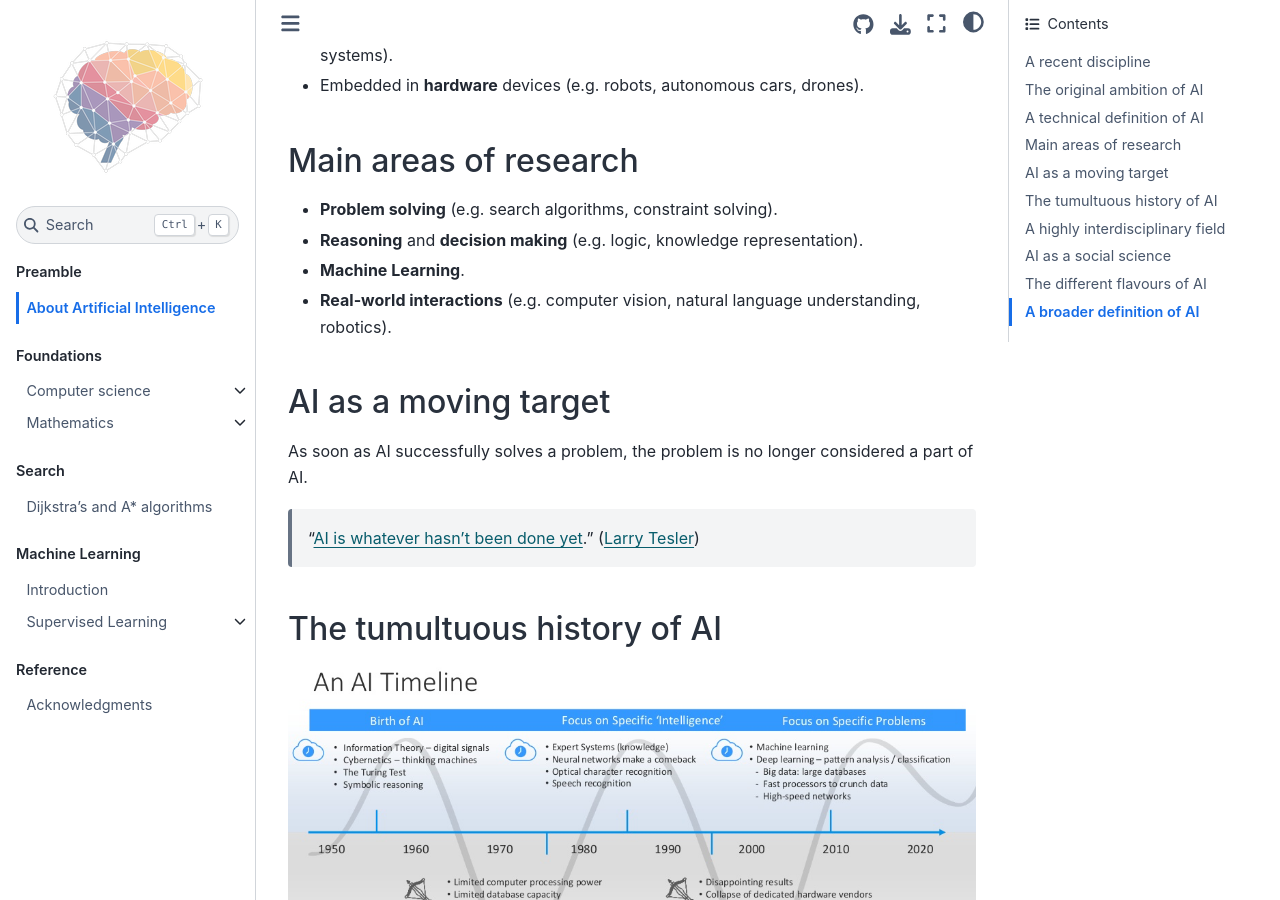
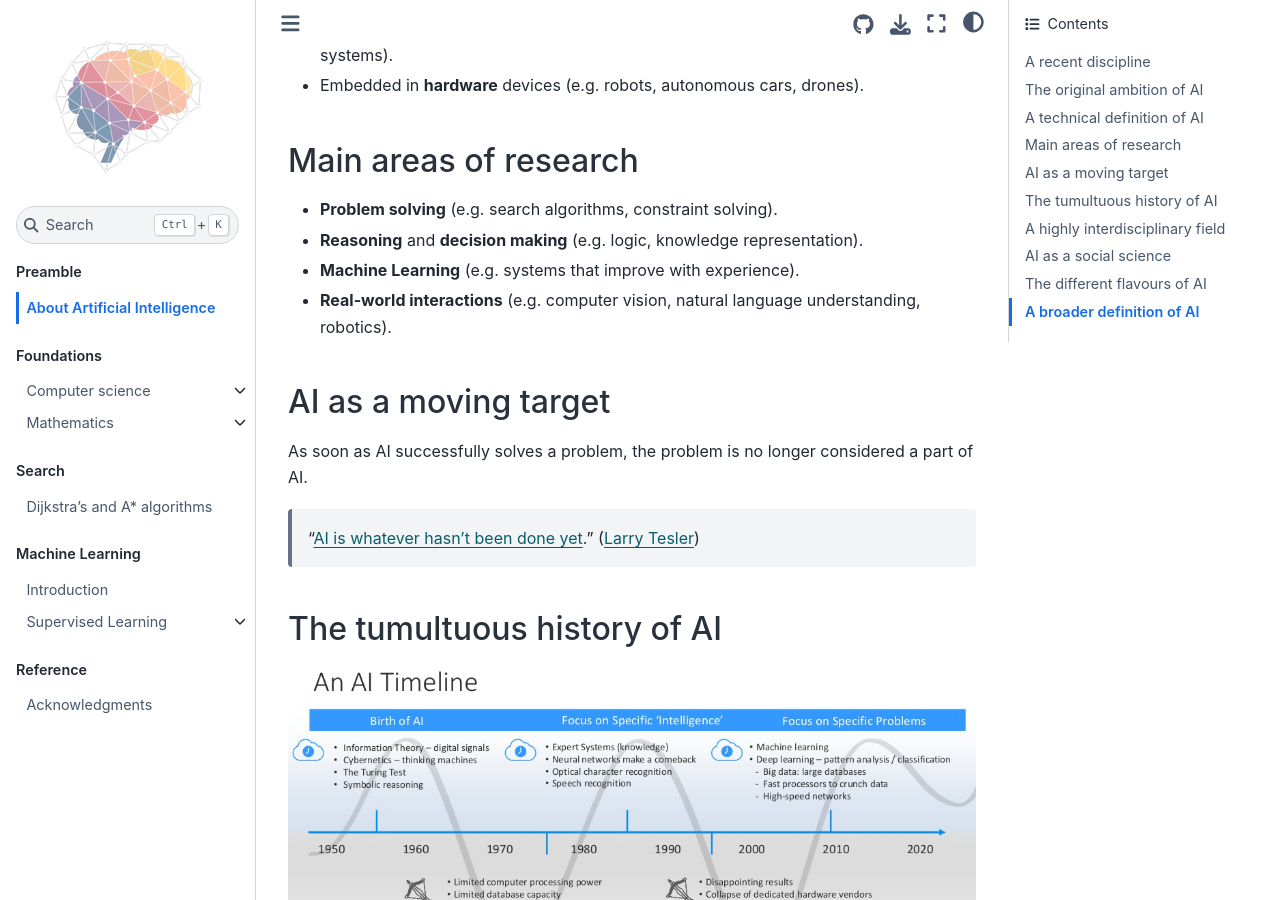
Before and after one commit to bpesquet/ainotes, a Jupyter Book: the page built from docs/about_ai.md, in a window 1280 px wide and 900 px high, scrolled down 1402 px. Built offline with Jupyter Book 1.0.4 settings and Sphinx 7.4.7 and the Sphinx Book theme 1.1.4, drawn with Linux system fonts in a browser that asks for light colours; pages that are not in the unit, such as notebooks, are missing from menus.

Commit message:
Minor updates

```diff
--- a/docs/about_ai.md
+++ b/docs/about_ai.md
@@ -36,7 +36,7 @@ AI systems can be either:
 
 - **Problem solving** (e.g. search algorithms, constraint solving).
 - **Reasoning** and **decision making** (e.g. logic, knowledge representation).
-- **Machine Learning**.
+- **Machine Learning** (e.g. systems that improve with experience).
 - **Real-world interactions** (e.g. computer vision, natural language understanding, robotics).
 <!-- #endregion -->
 
```
Also changed, not shown: docs/foundations/proba_stats.ipynb.
